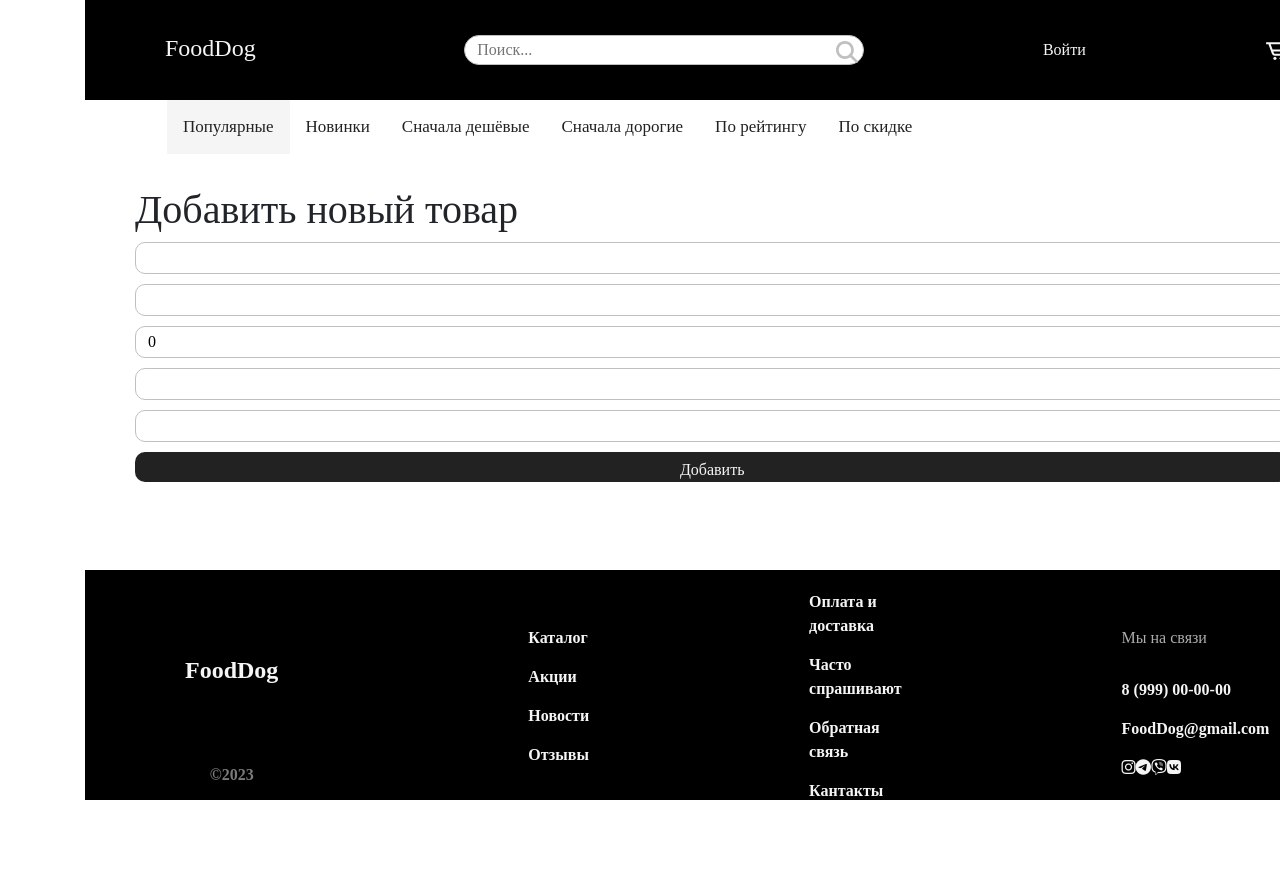
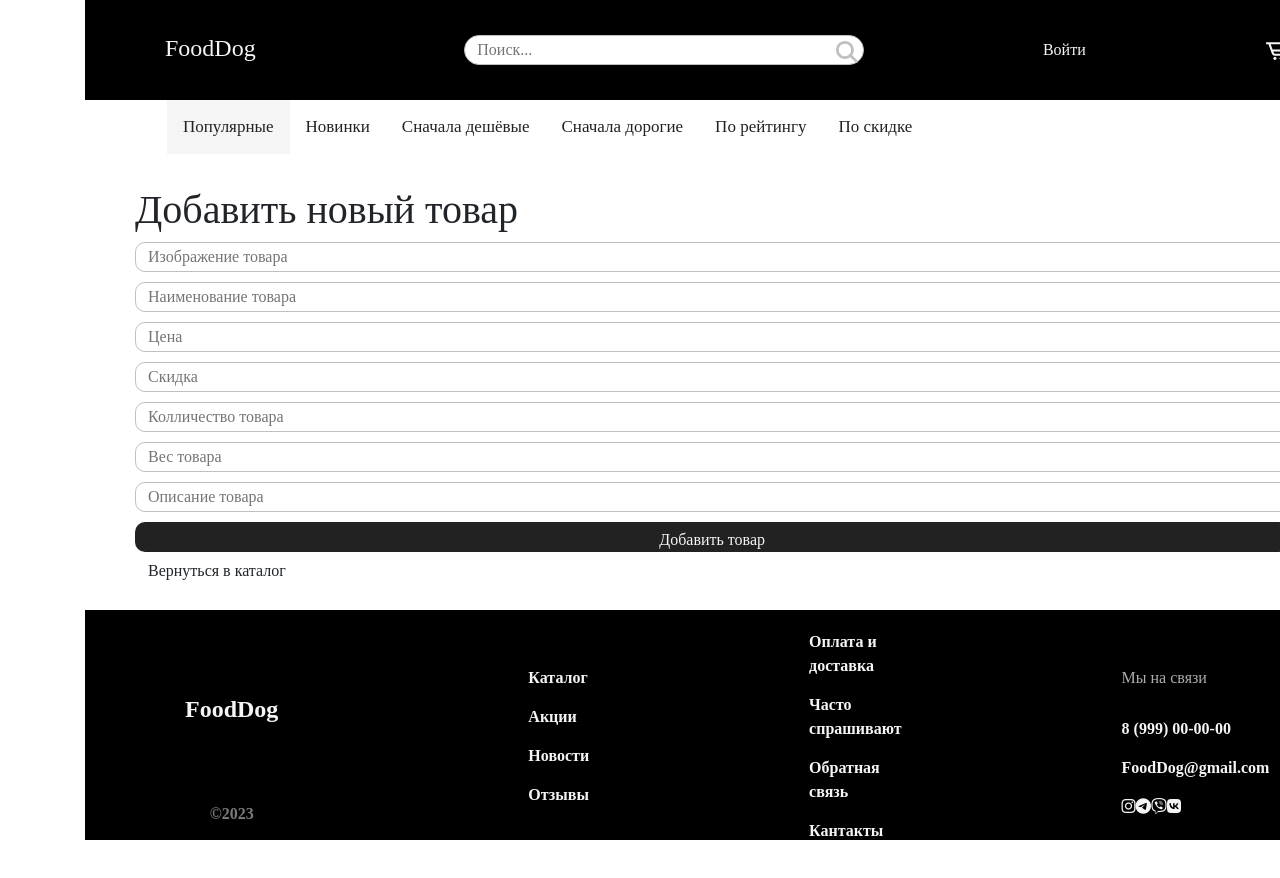
Before and after one commit to NinaSher/dog-food, a React (Create React App) app: page /new in a window 1280 px wide. Shown: the top 878 px of the page. Before the commit the page ends 838 px from the top, so only its background shows below. Built offline with nearby package versions, Linux system fonts and the light colour scheme.

Commit message:
newproduct, product

```diff
--- a/package.json
+++ b/package.json
@@ -23,7 +23,8 @@
 		"react-scripts": "5.0.1",
 		"redux-persist": "^6.0.0",
 		"sass": "^1.56.1",
-		"web-vitals": "^2.1.4"
+		"web-vitals": "^2.1.4",
+		"yup": "^0.32.11"
 	},
 	"scripts": {
 		"start": "react-scripts start",
--- a/src/App.jsx
+++ b/src/App.jsx
@@ -13,8 +13,8 @@ import Topnav from "./components/Topnav/Topnav";
 
 import Home from "./pages/Home.jsx";
 import Catalog from "./pages/Catalog.jsx";
-import Profile from "./pages/Profile";
-import Product from "./pages/Product/Product";
+import Profile from "./pages/Profile/Profile";
+import {Product} from "./pages/Product/Product";
 import {Cart} from "./pages/Cart/Cart";
 import { NewProductForm } from "./pages/NewProductForm/NewProductForm";
 
@@ -106,7 +106,7 @@ const App = () => {
 						<Route path="/" element={<Home data={blocks} />} />
 						<Route path="/catalog" element={<Catalog data={visibleGoods} />} />
 						<Route path="/profile" element={<Profile setUser={setUser} user={user} />} />
-						<Route path="/catalog/:id" element={<Product />} />
+						<Route path="/catalog/:id" element={<Product api={api}/>} />
 						<Route path="/order" element={<Cart api={api} />}/>
 						<Route path="/new"element={<NewProductForm/>}/>
 					</Routes>
--- a/src/pages/NewProductForm/NewProductForm.jsx
+++ b/src/pages/NewProductForm/NewProductForm.jsx
@@ -1,33 +1,99 @@
 import { Field, Form, Formik } from "formik";
-import { useContext } from "react";
-import context from "react-bootstrap/esm/AccordionContext";
+import { useNavigate } from "react-router";
+import * as Yup from "yup";
+import { useState } from 'react'
+import { Link } from "react-router-dom";
+
+//const ERROR_MESSAGE_
 
 
-export function NewProductForm() {
-	const addNewproducrClickHandler = () => {
-		console.log('Нажмите добавить новый продукт')
-		}
+export function NewProductForm({api}) {
+	const navigate = useNavigate()
+	//const addNewproducrClickHandler = () => {
+	//console.log('Нажмите добавить новый продукт')
+	//}
+	const [isOpen, setIsOpen] = useState(false)
+
+	const clickHandler = () => {
+		setIsOpen(true)
+	}
 
 
+	const submitHandler = (values) => api.addProductRequest(values)
+		.then((res) => {
+			if (res.status >= 200 && res.status < 300) {
+				return res.json()
+			}
+			throw Error('Error')
+		})
+		.then((product) => {
+			console.log({ product })
+			navigate('/')
+			closeHandler()
+		})
+		.catch(alert)
 
 	return (
+		<>
 		<div>
-		   <h1>Добавить новый товар</h1>
-		   <Formik
+			<h1>Добавить новый товар</h1>
+			<Formik
 				initialValues={{
-					Наименование: '', Скидка: 0, Стоимость: 0, Скидка: '', Изображение: '',
+					available: true,
+					pictures: '',
+					name: '',
+					price: '',
+					discount: '',
+					stock: '',
+					wight: '',
+					description: '',
 				}}
-				onSubmit={addNewproducrClickHandler}
-			>
-				<Form className="d-flex flex-column">
-					<Field name="Изображениее" type="text" />
-					<Field name="Наименование" type="text" />
-					<Field name="Стоимость" type="number" />
-					<Field name="Описание" type="textarea" />
-					<Field name="Скидка" type="number" />
-					<button className="btn" type="submit">Добавить</button>
+				validationSchema={Yup.object({
+					pictures: Yup.string()
+						.url('неверный формат ссылки'),
+					name: Yup.string()
+						.required('Поле обязательно для заполнения'),
+					price: Yup.number()
+						.positive('Ввудите положительное значение')
+						.integer('Ввидите целое число')
+						.required('Поле обязательно для заполнения'),
+					discount: Yup.number()
+						.positive('Ввудите положительное значение')
+						.integer('Ввидите целое число')
+						.required('Поле обязательно для заполнения'),
+					stock: Yup.number()
+						.positive('Ввудите положительное значение')
+						.integer('Ввидите целое число')
+						.required('Поле обязательно для заполнения'),
+					wight: Yup.string()
+						.required('Поле обязательно для заполнения'),
+					description: Yup.string()
+						.required('Поле обязательно для заполнения'),
+				})}
+				onSubmit={ submitHandler}
+		>
+				<Form className='addproduct'>
+					<Field name="pictures" placeholder="Изображение товара" type="text" />
+
+					<Field name="name" placeholder="Наименование товара" type="text" />
+
+					<Field name="price" placeholder="Цена" type="number" />
+
+					<Field name="discount" placeholder="Скидка" type="number" />
+
+					<Field name="stock" placeholder="Колличество товара" type="number" />
+
+					<Field name="wight" placeholder="Вес товара" type="text" />
+
+					<Field name="description" placeholder="Описание товара" type="text" />
+
+					<button type="submit" className="btn btn-primary">Добавить товар</button>
+
 				</Form>
 			</Formik>
+
 		</div>
-			)
+		<Link className="btn" to="/catalog">Вернуться в каталог</Link>
+		</>
+	)
 }
--- a/src/pages/Product/Product.jsx
+++ b/src/pages/Product/Product.jsx
@@ -1,73 +1,76 @@
 //страница товара
 
-import React, { useState, useEffect } from "react";
+import React from "react";
+
 import { useParams, Link, NavLink } from "react-router-dom";
 import Review from "../../components/Review/Review";
 import { useQuery } from "@tanstack/react-query";
-import { useSelector } from "react-redux";
-
+import { useDispatch, useSelector } from "react-redux";
+import { addItem } from "../../store/cartSlice/reducer";
 import "./product.css";
 
 
-export const PRODUCTS_QUERY_KEY = 'PRODUCTS_QUERY_KEY';
-function getProducts(values) {
-	const { data } = useQuery(
-		{ queryKey: PRODUCTS_QUERY_KEY, queryFn: getProducts(values.getProducts) },
-	)
-	return data
+
+export const PRODUCTS_QUERY_KEY = ['PRODUCTS_QUERY_KEY'];
+
+const getProducts = (id) => [...PRODUCTS_QUERY_KEY, id]
+
+export function Product({api}) {
+	const { id } = useParams()
+	const dispatch = useDispatch()
+
+
+
+	const { data, status, error } = useQuery({
+		queryKey:  getProducts(id),
+		queryFn: ({signal}) => api.getProductItem(id, signal),
+	})
+
+	if (status === 'loading') {
+		return <span>Loading...</span>
 	}
 
-export default ({
+	if (status === 'error') {
+		return (
+			<span>
+				Error:
+				{error.message}
+			</span>
+		)
+	}
+
+	const addItemCartHandler = (price, discount, pictures, stock, name) => {
+		const item = {
+			id,
+			price,
+			discount,
 			pictures,
 			name,
-	discount,
-	price,
-	description,
-	wight,
 			stock,
-	likes,totalPrice,
-}) => {
-	const { id } = useParams()
-	const [product, setProduct] = useState({});
-	const [users, setUsers] = useState([]);
-
-	const items = useSelector((state) => state.cart.itemsInCart);
-
-	{/*let token = localStorage.getItem("sm8");
-	useEffect(() => {
-		if (token) {
-			fetch(`https://api.react-learning.ru/products/${id}`, {
-				headers: {
-					authorization: `Bearer ${token}`
 		}
-			})
-				.then(res => res.json())
-				.then(data => {
-					setProduct(data);
-				})
-		}
-	})*/}
-
-	const addItemCartHandler = () => {
-	   dispatch(addItem(id))
+		dispatch(addItem(item))
 	}
 
+console.log(data)
+
+
+
 	return <>
-		<h1>{product.name || "Страница товара"}</h1>
+		<h1>{data.name || "Страница товара"}</h1>
 		<div className="product__container">
 			<div className="product__item">
-			<img src={pictures} alt="изображение"/>
+				<img src={data.pictures} alt="изображение" />
 				<h4>Наименование товара</h4>
-			<p>{name}</p>
+				<p>{data.name}</p>
 				<h4>Описание товара</h4>
-			<p>{description}</p>
+				<p>{data.description}</p>
 				<h4>Стоимость</h4>
 				<p>
-				{price}
+					{data.price}
 					{' '}
 				</p>
 				<h4>Рейтинг</h4>
-			<p>{description}</p>
+				<p>{data.description}</p>
 			</div>
 			<div className="product__button">
 				<button className="btn" type="button" onClick={addItemCartHandler}>в корзину</button>
@@ -75,9 +78,12 @@ export default ({
 				<NavLink to="review">
 					Отзывы
 					{' '}
-			{product.reviews && product.reviews.length > 0 && product.reviews.map((el, i) => <Review {...el} key={i} />)}
+					{`(${data.reviews.length})`}
+					{/*{data.reviews && data.reviews.length > 0 && data.reviews.map((el, i) => <Review {...el} key={i} />)}*/}
 				</NavLink>
 				<Link to="/catalog">Каталог</Link>
+
+				<button type="submit" className="btn btn-primary">Удалить товар</button>
 			</div>
 		</div>
 	</>
--- a/src/pages/Product/product.css
+++ b/src/pages/Product/product.css
@@ -1,6 +1,8 @@
 .product__container{
 	display: flex;
   flex-direction: row;
+  align-items: center;
+   justify-content: space-between;
   gap: 50px;
 }
 .product__item{
@@ -25,3 +27,7 @@ h4 {
  p {
 	margin: 0;
  }
+.img{
+	max-width: 450px;
+	margin-left: 25px;
+}
--- a/src/pages/Profile.jsx
+++ b/src/pages/Profile/Profile.jsx
@@ -1,6 +1,8 @@
 import React from "react";
 import { useNavigate } from "react-router-dom";
 import { Link } from "react-router-dom";
+import {NewProductForm} from "../NewProductForm/NewProductForm";
+import "./profile.css"
 
 export default ({ setUser, user }) => {
 	const navigate = useNavigate();
@@ -16,10 +18,15 @@ export default ({ setUser, user }) => {
 	<h1>Личный кабинет</h1>
 		<p>Привет, {user}</p>
 		<img src={user.avatar} alt="avatar" />
+		<br/>
 			<Link to="edit">
-					<button className="btn" type="button">Изменить профиль</button>
+				<button className="btn" type="button">Изменить профиль</button>
 			</Link>
+			<br/>
 			<Link className="btn" to="/catalog">Вернуться в каталог</Link>
-		<a href="#" onClick={logOut} style={{ color: "black" }}>Выйти</a>
+			<br/>
+			<a href="#" onClick={logOut} style={{ color: "black" }}>Выйти</a>
+			<br/>
+			{user && <Link to='/new'>Добавить новый товар</Link>}
 		</>
 	}
--- /dev/null
+++ b/src/pages/Profile/profile.css
@@ -0,0 +1,6 @@
+.img{
+	height: 200px;
+}
+.profile__addproduct {
+	margin-top: 20px;
+}
```
Also changed, not shown: src/Api.js (+28 -12 lines), 1 other file (tests, documents, lock files or other folders). Lines whose indentation alone changed are shown as unchanged.
